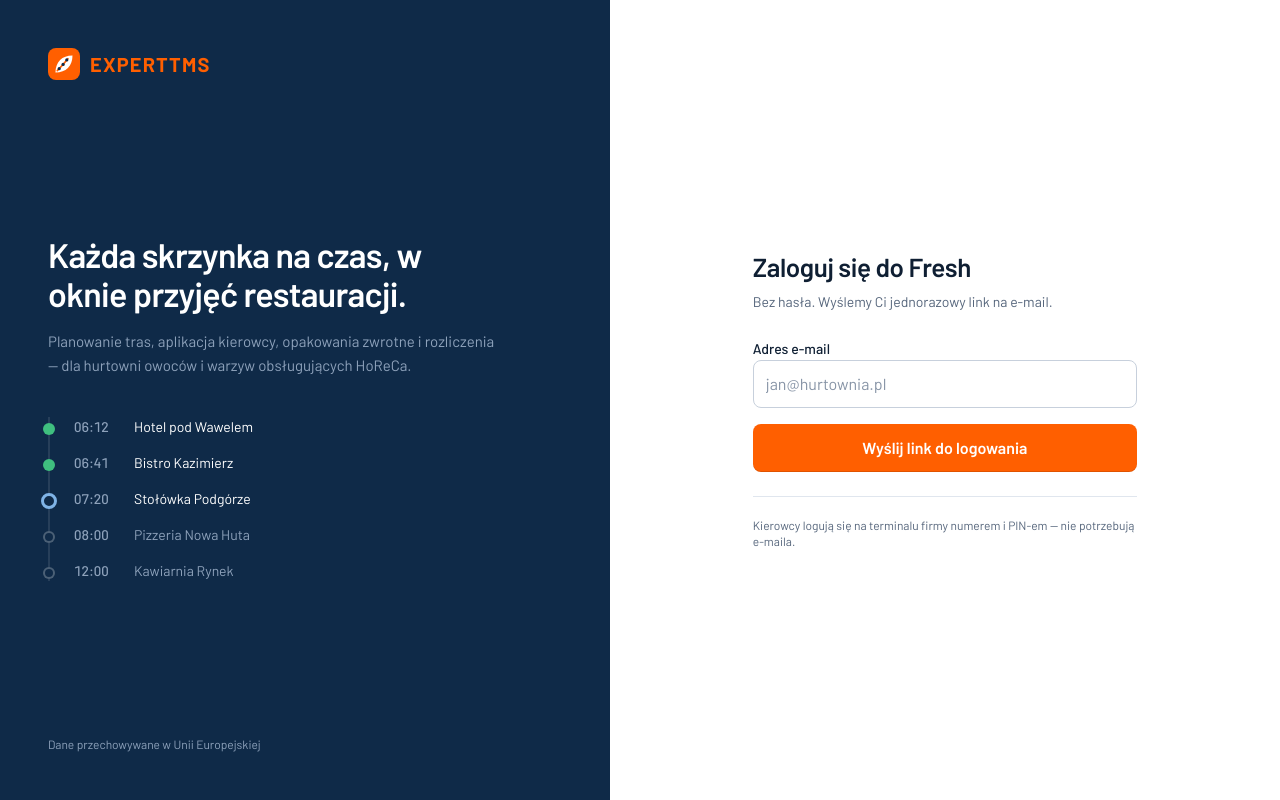
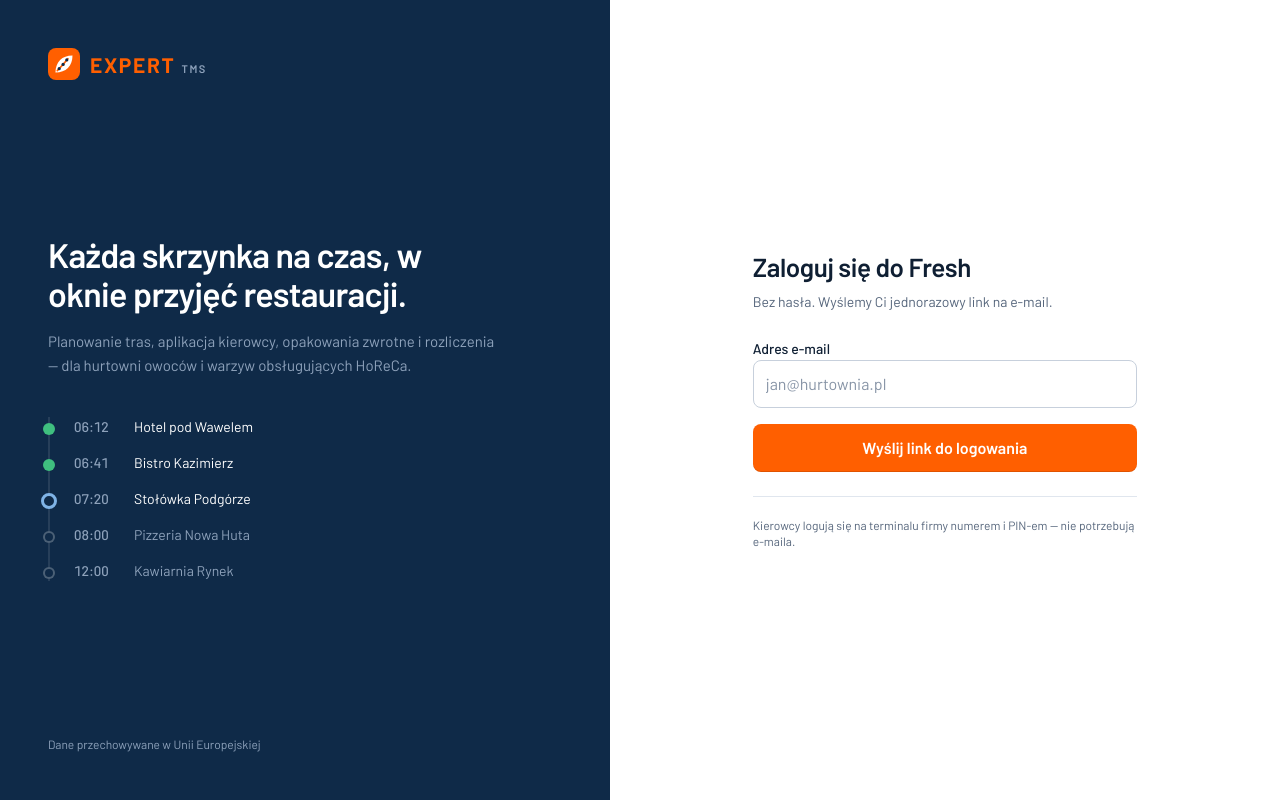
Before and after one commit to iti-solution/Fresh, a Next.js app: page /login in a window 1280 px wide. Built offline with nearby package versions, Linux system fonts and the light colour scheme; no server answers.

Commit message:
Brand: EXPERT (orange) + TMS
Co-Authored-By: Claude Opus 5.5 <noreply@anthropic.com>
Claude-Session: https://claude.ai/code/session_01Se68oJzcYZZGQGjuCwmztf

```diff
--- a/src/components/panel/brand.tsx
+++ b/src/components/panel/brand.tsx
@@ -14,13 +14,15 @@ export function BrandMark({ className }: { className?: string }) {
   );
 }
 
-/** Logotyp: znak + „EXPERTTMS” w kroju i rytmie znaku ExpertWMS (wersaliki, rozstrzelone). */
-// eslint-disable-next-line @typescript-eslint/no-unused-vars -- `inverted` zostaje w API na wypadek wersji na jasnym tle
+/** Logotyp: znak + „EXPERT” + „TMS” w kroju i rytmie znaku ExpertWMS (wersaliki, rozstrzelone). */
 export function Wordmark({ className, inverted }: { className?: string; inverted?: boolean }) {
   return (
     <span className={cn("flex items-center gap-2.5", className)}>
       <BrandMark />
-      <span className="text-[20px] leading-none font-bold tracking-[0.06em] text-primary">EXPERTTMS</span>
+      <span className="flex items-baseline gap-1.5 leading-none">
+        <span className="text-[21px] font-bold tracking-[0.08em] text-primary">EXPERT</span>
+        <span className={cn("text-[11px] font-semibold tracking-[0.14em]", inverted ? "text-ink-muted" : "text-muted")}>TMS</span>
+      </span>
     </span>
   );
 }
```
